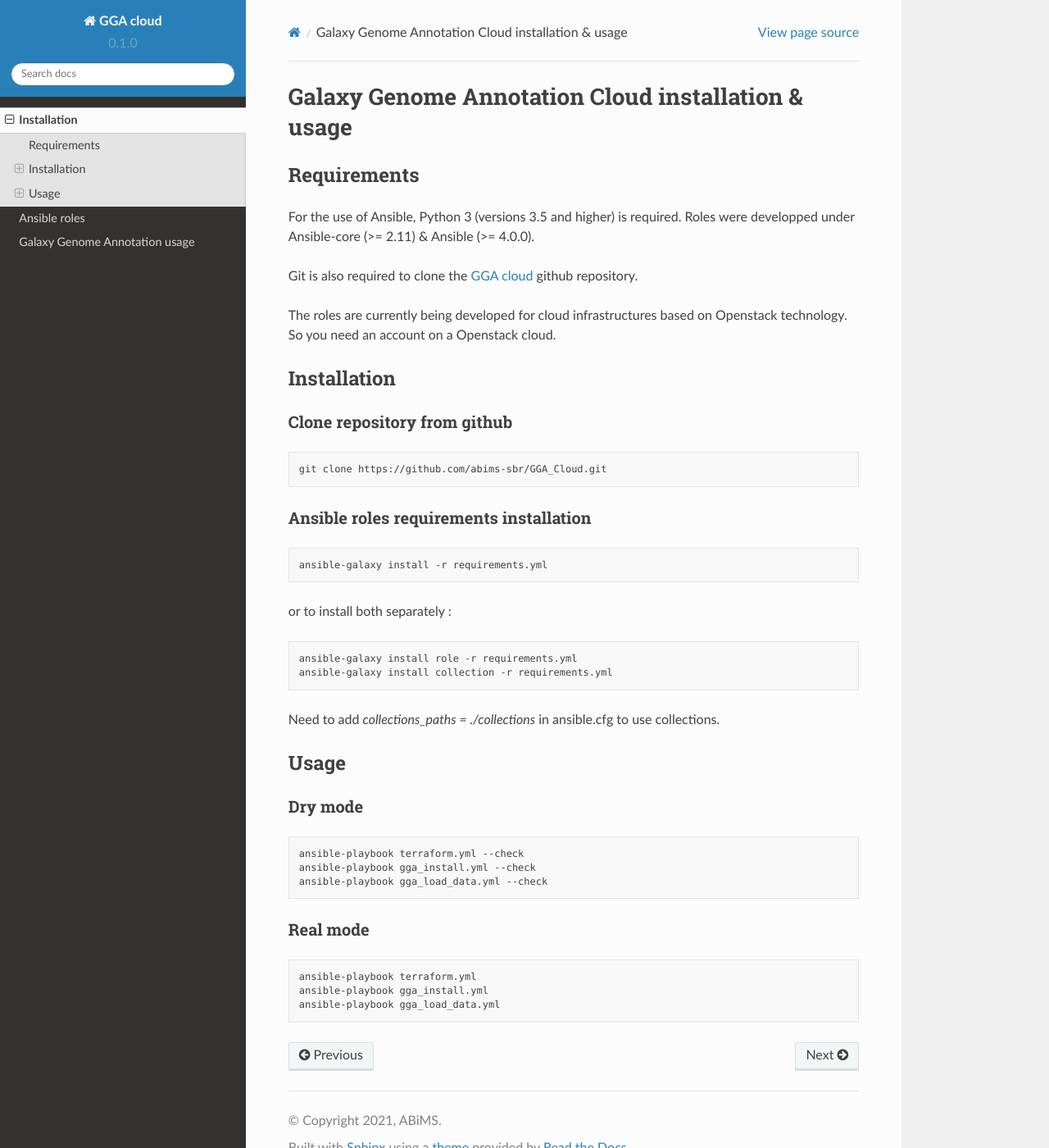
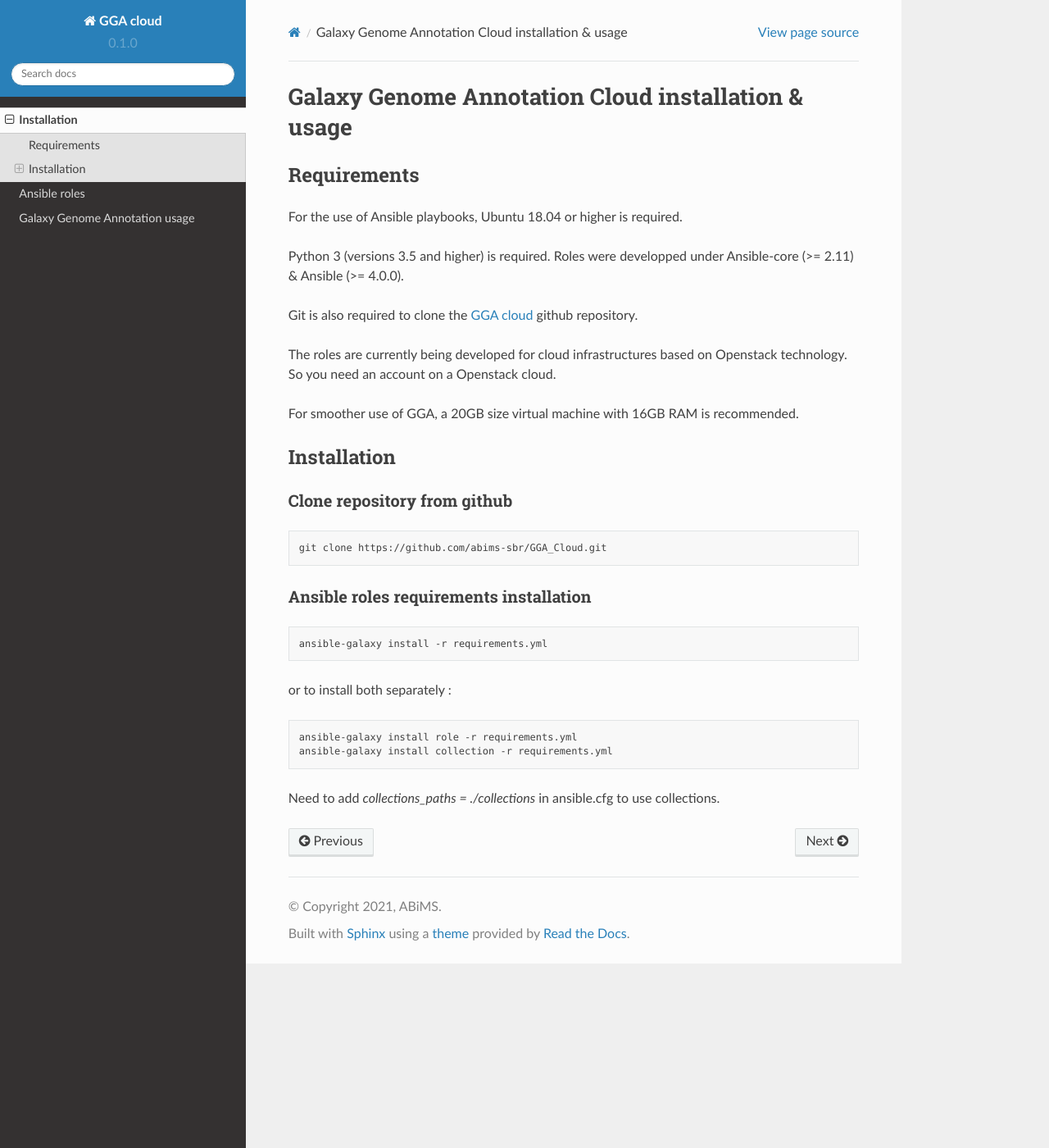
Before and after one commit to abims-sbr/GGA_Cloud, a Sphinx documentation site: the page built from docs/source/installation/index.rst, in a window 1280 px wide and 1400 px high. Shown: the whole window at 82% size. Built offline with Sphinx 7.4.7 and the Read the Docs theme 2.0.0, drawn with Linux system fonts in a browser that asks for light colours.

Commit message:
Doc improvement part 1

```diff
--- a/docs/source/index.rst
+++ b/docs/source/index.rst
@@ -10,6 +10,8 @@
 For more information on the Galaxy Genome Annotation project, please visit the https://galaxy-genome-annotation.github.io/
 
 GGA cloud is a project initiated by the `ABiMS platform <http://abims.sb-roscoff.fr/>`_ as part of the european project `EOSC Life <https://www.eosc-life.eu/>`_ which aims to automate the deployment of the GGA environment in a cloud-type infrastructure.
+
+Find the github repository at https://github.com/abims-sbr/GGA_Cloud
 
 
 .. toctree::
--- a/docs/source/installation/index.rst
+++ b/docs/source/installation/index.rst
@@ -4,11 +4,16 @@
 Requirements
 ------------
 
-For the use of Ansible, Python 3 (versions 3.5 and higher) is required. Roles were developped under Ansible-core (>= 2.11) & Ansible (>= 4.0.0).
+For the use of Ansible playbooks, Ubuntu 18.04 or higher is required.
+
+Python 3 (versions 3.5 and higher) is required. Roles were developped under Ansible-core (>= 2.11) & Ansible (>= 4.0.0).
 
 Git is also required to clone the `GGA cloud <https://github.com/abims-sbr/GGA_Cloud.git>`_ github repository.
 
 The roles are currently being developed for cloud infrastructures based on Openstack technology. So you need an account on a Openstack cloud.
+
+
+For smoother use of GGA, a 20GB size virtual machine with 16GB RAM is recommended.
 
 
 Installation
@@ -37,26 +42,3 @@
 
 
 Need to add `collections_paths = ./collections` in ansible.cfg to use collections.
-
-
-Usage
------
-
-Dry mode
-^^^^^^^^
-
-.. code-block:: bash
-
-  ansible-playbook terraform.yml --check
-  ansible-playbook gga_install.yml --check
-  ansible-playbook gga_load_data.yml --check
-
-
-Real mode
-^^^^^^^^^
-
-.. code-block:: bash
-
-  ansible-playbook terraform.yml
-  ansible-playbook gga_install.yml
-  ansible-playbook gga_load_data.yml
```
Also changed, not shown: docs/source/gga_cloud/gga_install.rst (+20 -1 lines), docs/source/gga_cloud/gga_load_data.rst (+19 -0 lines), docs/source/gga_cloud/gga_terraform.rst (+20 -1 lines).
